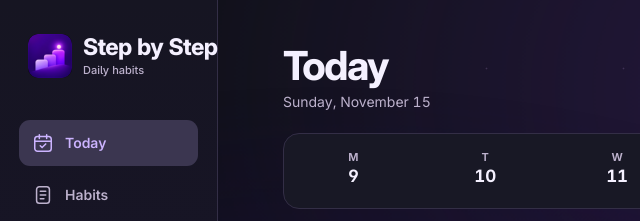
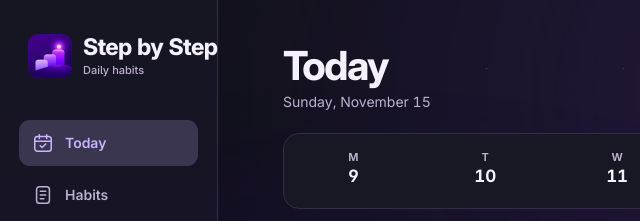
Before and after one commit to Vignesh-S-GitHub/step-by-step, a plain HTML site: page dist/index.html in a window 1280 px wide. Shown: the top 221 px of the page, 0-640 px from the left. Drawn offline with Linux system fonts and the light colour scheme.

Commit message:
Render Rising Steps as a crisp SVG and refresh PWA icons

```diff
--- a/dist/index.html
+++ b/dist/index.html
@@ -7,8 +7,8 @@
   <meta name="description" content="Track short daily habits and charge your Momentum Core one session at a time.">
   <meta name="apple-mobile-web-app-capable" content="yes">
   <title>Step by Step · Daily habits</title>
-  <link rel="icon" href="assets/step-64.png" type="image/png">
-  <link rel="apple-touch-icon" href="assets/step-180.png">
+  <link rel="icon" href="assets/rising-steps.svg" type="image/svg+xml">
+  <link rel="apple-touch-icon" href="assets/rising-steps-180.png">
   <link rel="manifest" href="manifest.webmanifest">
   <link rel="stylesheet" href="style.css">
   <script type="module" src="app.mjs"></script>
@@ -17,12 +17,12 @@
   <div class="theme-atmosphere" aria-hidden="true"></div>
   <div class="layout">
     <aside class="rail" aria-label="App navigation">
-      <a href="#today" class="brand" data-route="today"><img src="assets/step-64.png" alt="" width="44" height="44"><span>Step by Step<small>Daily habits</small></span></a>
+      <a href="#today" class="brand" data-route="today"><img src="assets/rising-steps.svg" alt="" width="44" height="44"><span>Step by Step<small>Daily habits</small></span></a>
       <div class="rail-nav" data-navigation></div>
       <button class="rail-note" data-action="settings"><span data-icon="lock"></span><span>Saved on this browser</span></button>
     </aside>
     <main class="workspace" id="workspace">
-      <div class="mobile-brand"><a href="#today" class="brand" data-route="today"><img src="assets/step-64.png" alt="" width="36" height="36"><span>Step by Step</span></a><button class="icon-button" data-action="settings" aria-label="Settings" data-icon="settings"></button></div>
+      <div class="mobile-brand"><a href="#today" class="brand" data-route="today"><img src="assets/rising-steps.svg" alt="" width="36" height="36"><span>Step by Step</span></a><button class="icon-button" data-action="settings" aria-label="Settings" data-icon="settings"></button></div>
       <header class="page-header">
         <div><h1 id="screen-title">Today</h1><p id="screen-subtitle"></p></div>
         <button class="primary top-add" data-action="add"><span data-icon="plus"></span><span>Add habit</span></button>
--- a/dist/style.css
+++ b/dist/style.css
@@ -75,7 +75,7 @@ h1,h2,p{margin:0}
 .rail{display:flex;flex-direction:column;position:sticky;top:0;height:100dvh;padding:34px 19px 24px;background:linear-gradient(180deg,var(--rail),color-mix(in srgb,var(--rail) 78%,var(--sky-b)));border-right:1px solid var(--line)}
 .brand{display:inline-flex;align-items:center;gap:11px;width:max-content;font-size:23px;font-weight:760;line-height:1.02;letter-spacing:-.03em}
 .rail .brand{margin:0 0 42px 9px}
-.brand img{display:block}
+.brand img{display:block;flex:none;aspect-ratio:1;object-fit:contain}
 .brand small{display:block;margin-top:5px;color:var(--muted);font-size:11px;font-weight:500;letter-spacing:0}
 .rail-nav{display:grid;gap:6px}
 .rail-nav a,.rail-note{display:flex;align-items:center;gap:11px;min-height:46px;padding:0 13px;border-radius:11px;color:var(--muted);font-weight:580;text-align:left}
@@ -191,7 +191,6 @@ h1{font-size:40px;line-height:1.08;font-weight:740;letter-spacing:-.035em}
 .collection-ranks .next-rank span{background:var(--accent-deep);color:var(--accent)}
 .collection-ranks small{font-size:10px;line-height:1.17}
 .collection-ranks b{font-size:10px;font-variant-numeric:tabular-nums}
-.brand img{border-radius:10px;object-fit:cover}
 .install-guide{display:grid;gap:10px;color:var(--muted);margin:6px 0 14px}
 .install-guide strong{color:var(--ink)}
 dialog{width:min(465px,calc(100% - 28px));max-height:calc(100dvh - 28px);padding:0;border:1px solid var(--core-border);border-radius:18px;background:var(--surface);color:var(--ink);overflow:auto}
```
Also changed, not shown: dist/assets/rising-steps-180.png (added), dist/assets/rising-steps-192.png (added), dist/assets/rising-steps-512.png (added), dist/assets/rising-steps-maskable.png (added), dist/assets/rising-steps.svg (added), dist/assets/step-180.png (deleted), dist/assets/step-192.png (deleted), dist/assets/step-512.png (deleted), dist/assets/step-64.png (deleted), dist/assets/step-maskable.png (deleted), dist/manifest.webmanifest, dist/sw.js.
